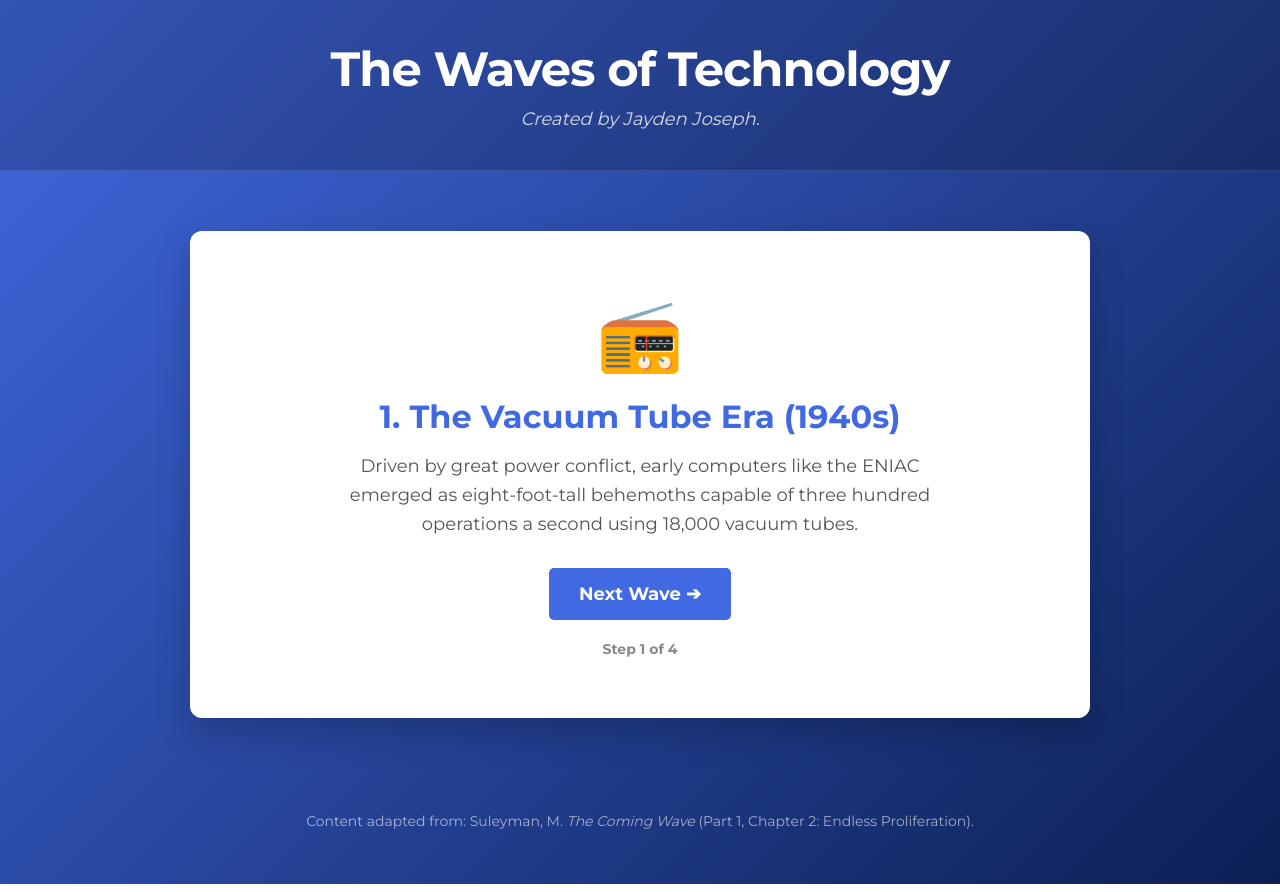
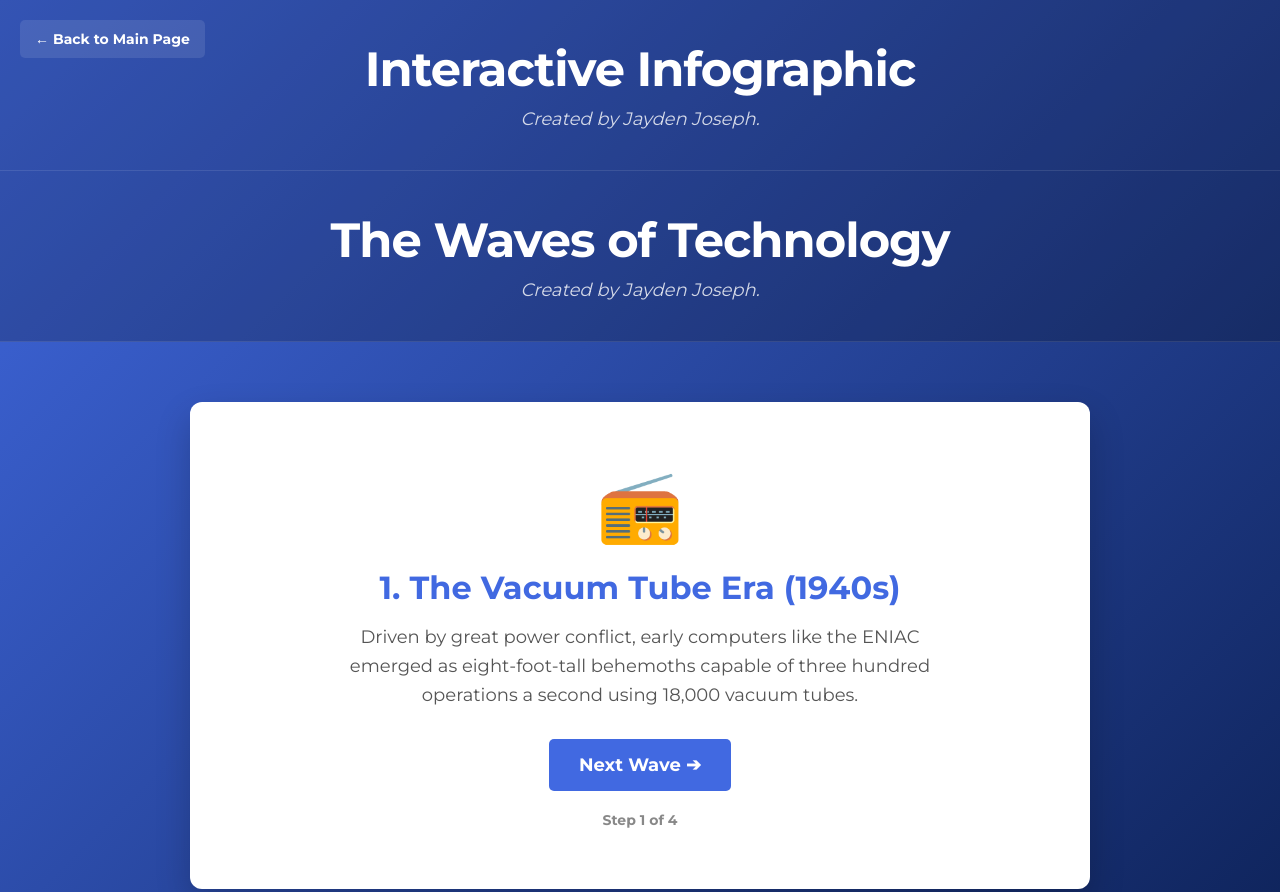
Before and after one commit to jaydenjoseph01/human-artifact, a plain HTML site: page infographic.html in a window 1280 px wide. Shown: the top 892 px of the page. Drawn offline with Linux system fonts and the light colour scheme.

Commit message:
Add back button to infographic page
Added a back button to navigate to the main page.

```diff
--- a/infographic.html
+++ b/infographic.html
@@ -4,6 +4,24 @@
     <title>Infographicc</title>
     <link href="https://fonts.googleapis.com/css2?family=Montserrat:wght@400;700&display=swap" rel="stylesheet">
     <style>
+      .back-button {
+    position: absolute;
+    top: 20px;
+    left: 20px;
+    color: white;
+    text-decoration: none;
+    font-family: 'Montserrat', sans-serif;
+    font-size: 14px;
+    font-weight: bold;
+    background-color: rgba(255, 255, 255, 0.1);
+    padding: 10px 15px;
+    border-radius: 5px;
+    transition: background-color 0.2s ease;
+  }
+
+  .back-button:hover {
+    background-color: rgba(255, 255, 255, 0.3);
+  }
       body {
         margin: 0;
         font-family: 'Montserrat', sans-serif;
@@ -103,6 +121,13 @@
     </style>
   </head>
   <body>
+    <body>
+    <a href="index.html" class="back-button">← Back to Main Page</a>
+
+    <header>
+      <h1>Interactive Infographic</h1>
+      <p>Created by Jayden Joseph.</p>
+    </header>
     <header>
       <h1>The Waves of Technology</h1>
       <p>Created by Jayden Joseph.</p>
```
